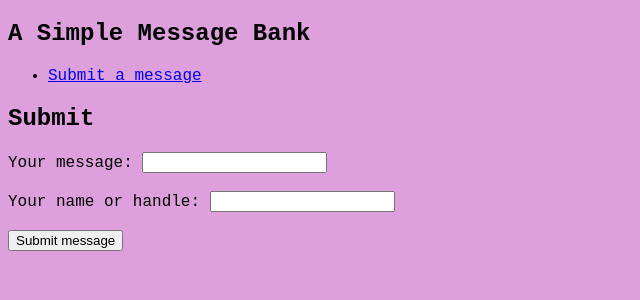
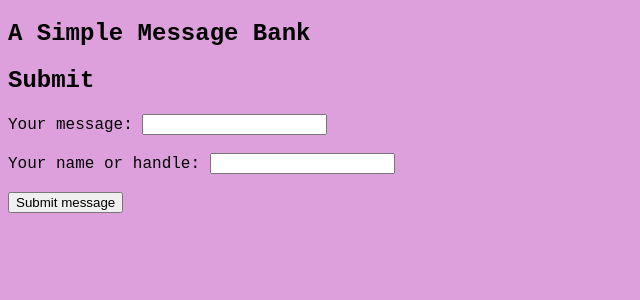
Before and after one commit to asmit-a/blog-post-2, a Flask app: template templates/submit.html in a window 1280 px wide. Shown: the top 300 px of the page, without its empty margins (0-640 px from the left). Run offline with Flask 2, Linux system fonts and the light colour scheme; the template is opened without the code that fills it, so the values that code supplies are empty.

Commit message:
Debugging

```diff
--- a/app.py
+++ b/app.py
@@ -50,9 +50,11 @@ def main():
     return render_template("base.html")
 
 
-@app.route('/submit/', methods=['POST', 'GET'])
+@app.route('/submit/')
 def submit():
-    if request.method == 'GET':
-        return render_template('submit.html')
-    else:
-        return render_template('submit.html')
+#     return render_template(submit.html)
+    return "yes"
+
+@app.route('/view/')
+def view():
+    return "yes"
--- a/templates/base.html
+++ b/templates/base.html
@@ -8,7 +8,7 @@
     <h1>A Simple Message Bank</h1>
     <!-- <b>Navigation:</b> -->
     <ul>
-      <li><a href="{{ url_for('submit') }}">Submit a message</a></li>
+      <!-- <li><a href="{{ url_for('submit') }}">Submit a message</a></li> -->
       <!-- <li><a href="{{ url_for('view')}}">View a message</a></li> -->
     </ul>
 </nav>
```
